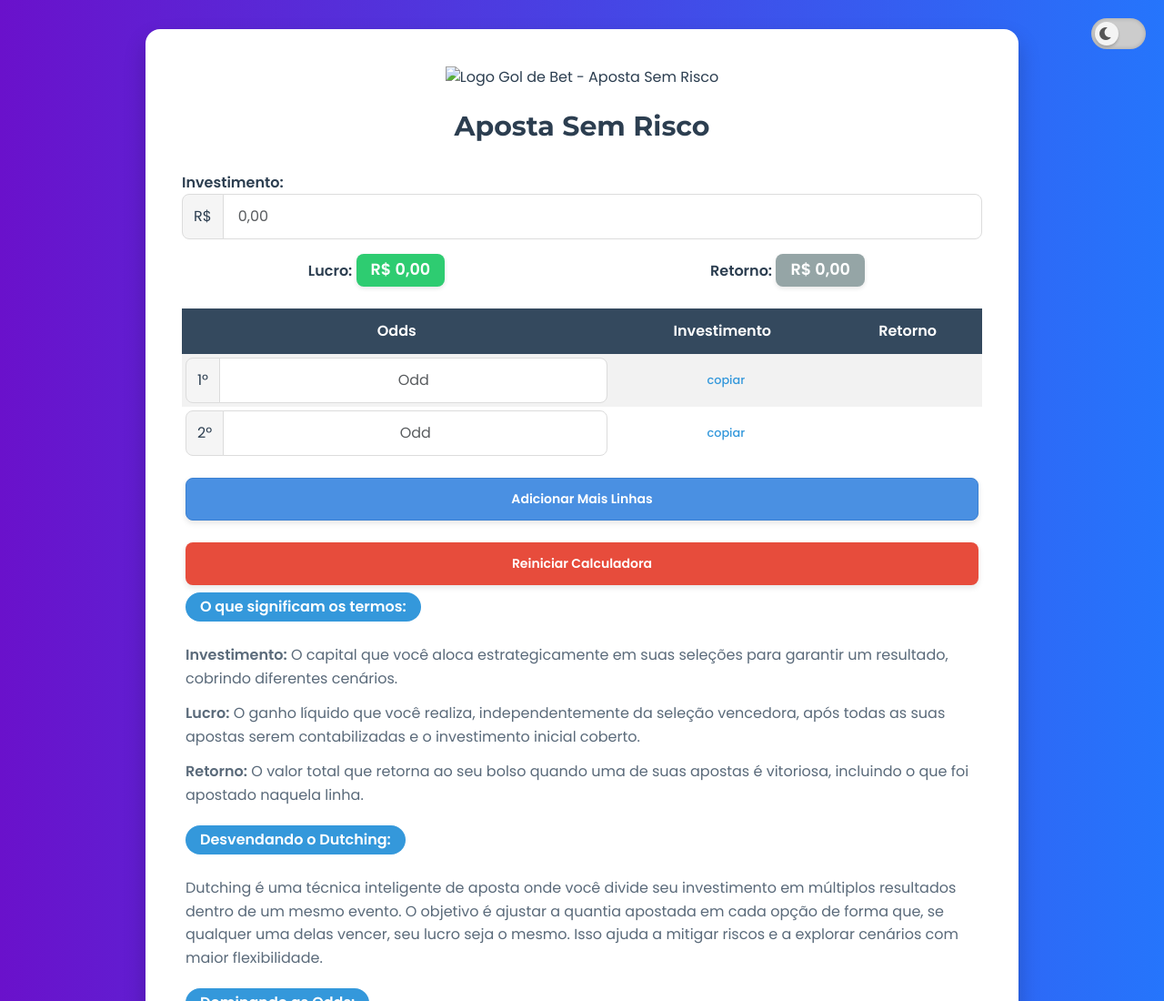
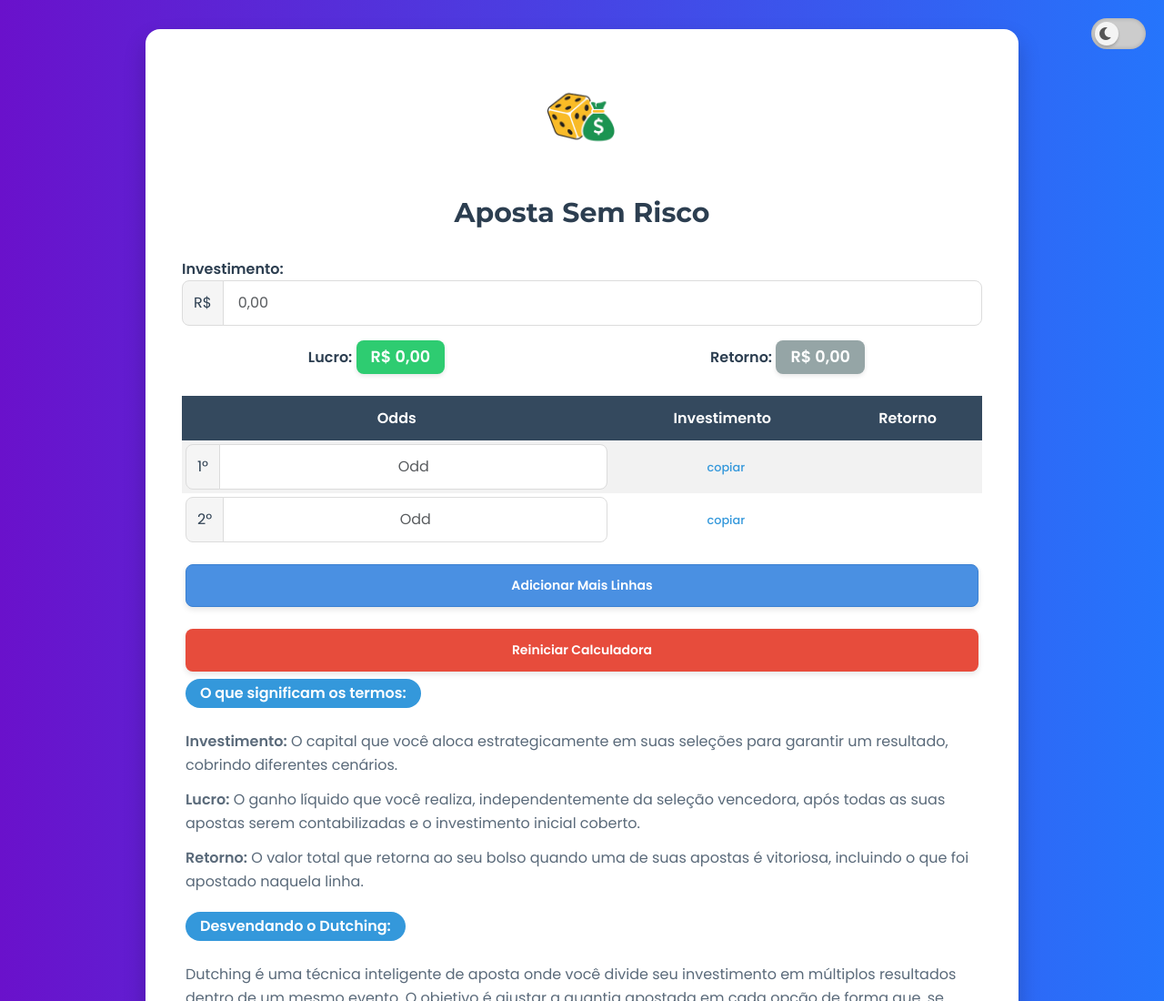
Before and after one commit to Guilhermelazaro10/calculadora-dutching, a plain HTML site: page index.html in a window 1280 px wide. Shown: the top 1100 px of the page at 91% size. Drawn offline with nearby package versions, Linux system fonts and the light colour scheme.

Commit message:
index.html

```diff
--- a/index.html
+++ b/index.html
@@ -434,7 +434,7 @@
     </div>
 
     <div class="logo-display">
-        <img src="logo_gol_de_bet.png" alt="Logo Gol de Bet - Aposta Sem Risco">
+        <img src="aposta_sem_risco_favicon.png" alt="Logo Gol de Bet - Aposta Sem Risco">
     </div>
 
     <h1 class="text-3xl text-center">Aposta Sem Risco</h1> <div class="mb-3">
```
